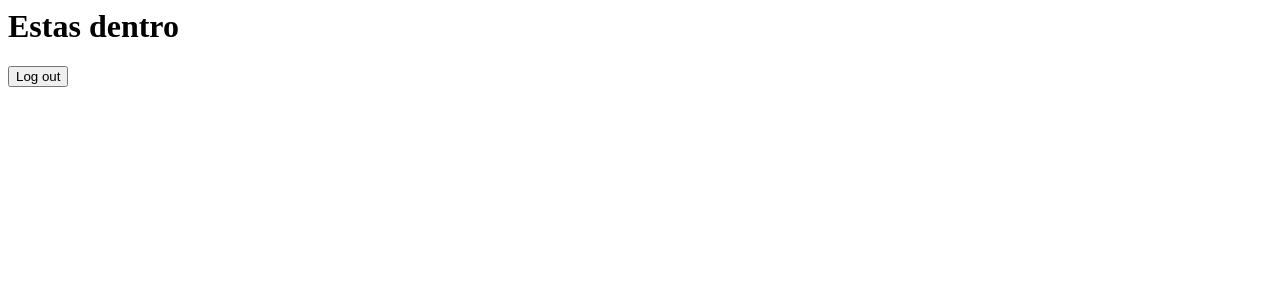
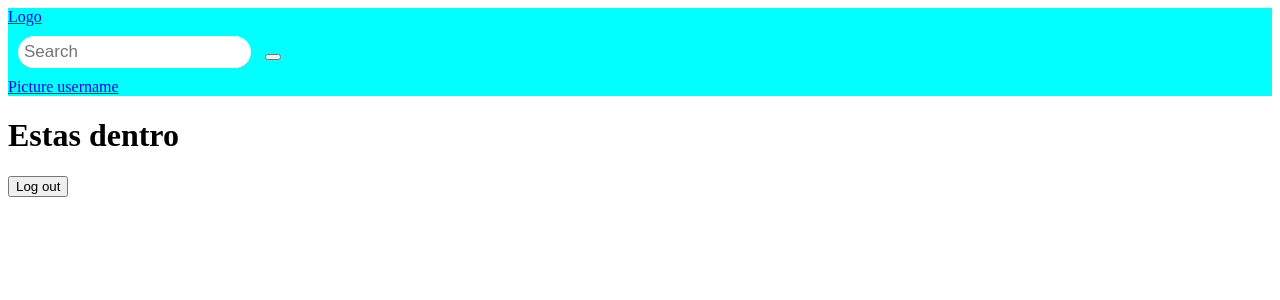
Before and after one commit to diegoias12/Tomatazo, a Flask app: page / in a window 1280 px wide. Shown: the top 300 px of the page. Run offline with Flask 2, Linux system fonts and the light colour scheme; a user stored in the database is signed in.

Commit message:
Muchos archivos

```diff
--- a/main.py
+++ b/main.py
@@ -42,6 +42,14 @@ def logout():
     session['logged_in'] = False
     return home()
 
+@app.route('/profile')
+def profile():
+    return render_template('profile.html')
+
+@app.route('/explore')
+def explore():
+    return render_template('explore.html')
+
 if __name__ == '__main__':
     app.secret_key = os.urandom(12)
     app.run(debug=True)
--- /dev/null
+++ b/static/css/base.css
@@ -0,0 +1,11 @@
+.header {
+    background-color: aqua;
+}
+
+.search_bar input {
+    padding: 6px;
+    border: none;
+    border-radius: 25px;
+    margin: 10px;
+    font-size: 17px;
+}
--- /dev/null
+++ b/static/js/home.js
@@ -0,0 +1,3 @@
+$(document).ready(function(){
+
+});
--- /dev/null
+++ b/templates/base.html
@@ -0,0 +1,41 @@
+<!DOCTYPE html>
+<html>
+
+<head>
+    <!-- JS -->
+    <script src="https://ajax.googleapis.com/ajax/libs/jquery/3.5.1/jquery.min.js">
+    </script>
+    {% block head_js %}
+    {% endblock %}
+
+    <!-- CSS -->
+    <link rel="stylesheet" href="../static/css/base.css">
+    {% block head_css %}
+    {% endblock %}
+</head>
+
+<body>
+
+    <div class="header">
+        <a href="/"> Logo </a>
+        <div class="search_bar">
+            <form action="/explore" method="GET">
+                <input type="text" placeholder="Search" name="search">
+                <button type="submit"></button>
+            </form>
+        </div>
+        <a href="/profile"> Picture </a>
+        <a href="/profile"> username </a>
+    </div>
+
+    <div class="menu">
+
+    </div>
+
+    <div class="content">
+        {% block content %}
+        {% endblock %}
+    </div>
+</body>
+
+</html>
--- a/templates/home.html
+++ b/templates/home.html
@@ -1,3 +1,8 @@
+{% extends 'base.html' %}
+
+{% block content %}
+
 <h1> Estas dentro </h1>
+<a href="/logout"><button>Log out</button></a>
 
-<a href="/logout"><button>Log out</button></a>
+{% endblock %}
```
Also changed, not shown: templates/post_home.html (added, +15 -0 lines), static/js/login.js (added), templates/explore.html (added), templates/profile.html (added).
